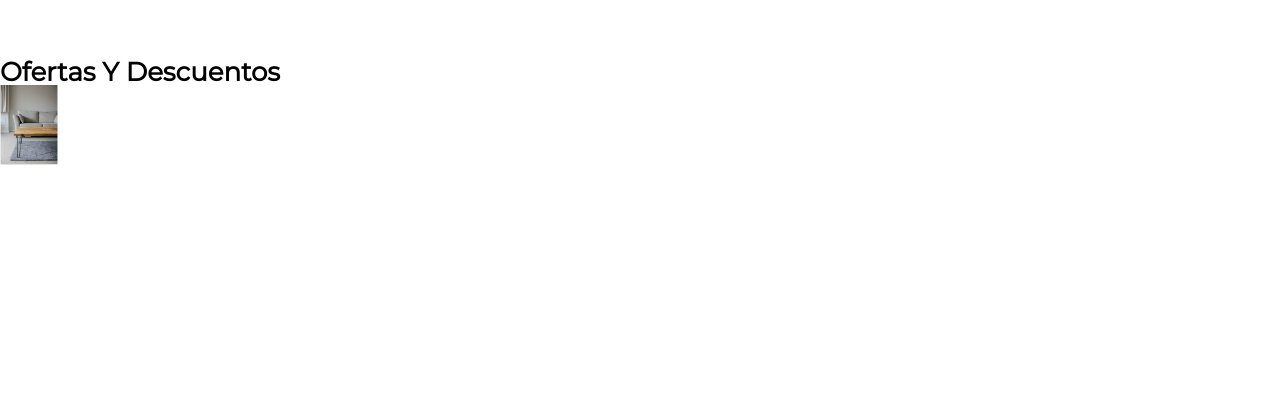
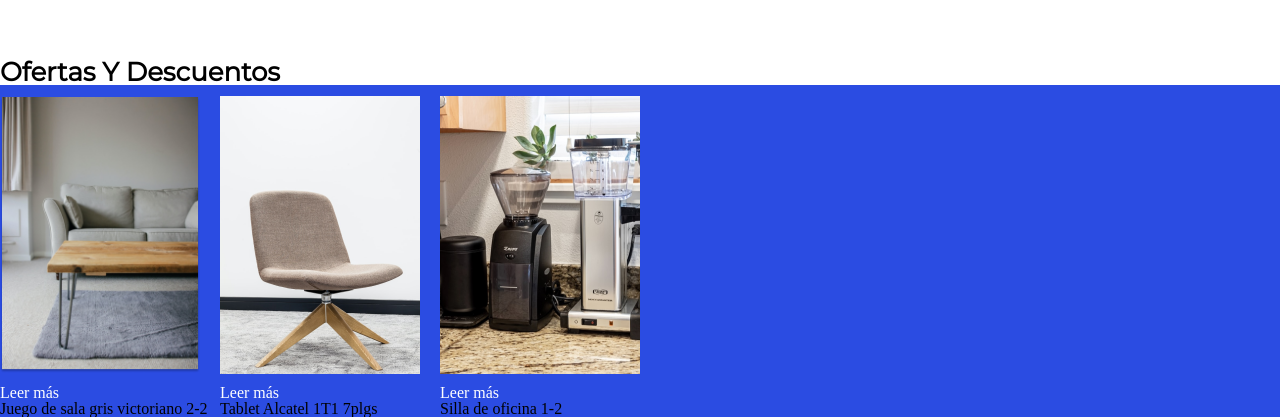
Before and after one commit to junietza/Thrift_Shop, a plain HTML site: page index.html in a window 1280 px wide. Shown: the part 1067-1484 px from the top of the page. Before the commit the page ends 1232 px from the top, so only its background shows below. Drawn offline with Linux system fonts and the light colour scheme; files whose address does not match are found by name.

Commit message:
carrusel de tarjetas de imagenes

```diff
--- a/css/cards.css
+++ b/css/cards.css
@@ -1,12 +1,39 @@
+.main h2{
+    font-style: Arial;
+}
 .galeria{
-    padding: 16px;
+    display: flex;
+    overflow-y: auto;
+    padding: 16px:
 }
-.lista_img{
+.lista_img img{
     width:100%;
     object-fit: cover;
     width: 80px;
     height: 80px;
     margin-right: 10px;
-    display:flex;
-    overflow-y:auto;
+    display:block;
+
 }
+.lista_img{
+    display: flex;
+    overflow-y: auto;
+    background: rgb(43, 76, 226);
+}
+.card{
+    margin-right:10px;
+    position: relative;
+}
+.cuerpo-card{
+    position: absolute;
+    bottom: 0;
+
+}
+.card img{
+    width: 200px;
+    object-fit: contain;
+    height: 300px;
+}
+.card h5{
+    font-style: Arial;
+}
--- a/index.html
+++ b/index.html
@@ -52,22 +52,26 @@
 
     <!-- Contenido principal -->
     <main>
-        <h2>Ofertas Y Descuentos</h2>
+
         <!-- bloque 1 -->
         <div clas="galeria">
+            <h2>Ofertas Y Descuentos</h2>
             <div class="lista_img">
+                <div class="card">
                     <img src="/assets/img/sofa.png">
                     <a href="#">Leer más</a>
                     <h5>Juego de sala gris victoriano 2-2</h5>
-
-                    <img src="/assets/img/tablet.png">
+                </div>
+                <div class="card">
+                    <img src="/assets/img/silla.png">
                     <a href="#">Leer más</a>
                     <h5>Tablet Alcatel 1T1 7plgs</h5>
-
-
-                    <img src="/assets/img/sofa.png">
+                </div>
+                <div class="card">
+                    <img src="/assets/img/cafetera.png">
                     <a href="#">Leer más</a>
                     <h5>Silla de oficina 1-2</h5>
+                </div>
 
             </div>
         </div>
```
Also changed, not shown: assets/img/cafetera.png (added).
